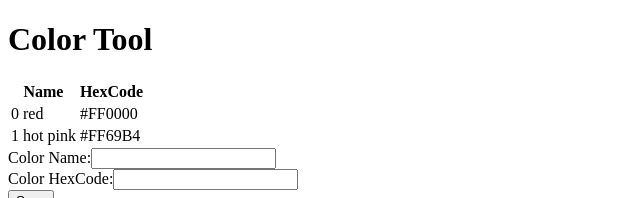
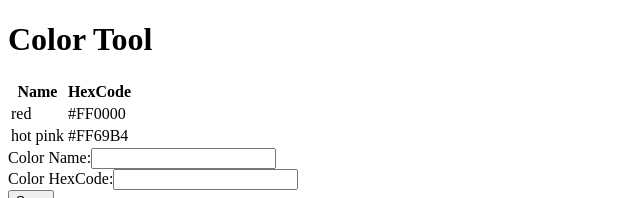
Before and after one commit to training4developers/angular_12112017, an Angular app: page / in a window 1280 px wide. Shown: the top 198 px of the page, without its empty margins (0-640 px from the left). Built offline with nearby package versions, Linux system fonts and the light colour scheme.

Commit message:
added code demos

```diff
--- a/src/app/color-tool/components/color-home/color-home.component.html
+++ b/src/app/color-tool/components/color-home/color-home.component.html
@@ -1,18 +1,5 @@
 <tool-header [headerText]="headerText"></tool-header>
-<table>
-  <thead>
-    <tr>
-      <th>Name</th>
-      <th>HexCode</th>
-    </tr>
-  </thead>
-  <tbody>
-    <tr *ngFor="let color of colors; let i = index">
-      <td>{{i}} {{color.name}}</td>
-      <td>{{color.hexCode}}</td>
-    </tr>
-  </tbody>
-</table>
+<data-table [config]="colorTableConfig" [data]="colors"></data-table>
 <form>
 
   <div>
--- a/src/app/color-tool/components/color-home/color-home.component.ts
+++ b/src/app/color-tool/components/color-home/color-home.component.ts
@@ -1,6 +1,7 @@
 import { Component } from '@angular/core';
 import { FormGroup, FormBuilder } from '@angular/forms';
 
+import { DataTableConfig } from '../../../shared-module/shared-module.module';
 import { Color } from '../../models/color';
 
 @Component({
@@ -11,6 +12,13 @@ import { Color } from '../../models/color';
 export class ColorHomeComponent {
 
   public headerText = 'Color Tool';
+
+  public colorTableConfig: DataTableConfig = {
+    cols: [
+      { header: 'Name', field: 'name' },
+      { header: 'HexCode', field: 'hexCode' },
+    ]
+  };
 
   public colorTemplateForm = {
     colorName: '',
--- /dev/null
+++ b/src/app/shared-module/components/data-table/data-table.component.html
@@ -0,0 +1,14 @@
+<table>
+  <thead>
+    <tr>
+      <th *ngFor="let col of config.cols">
+        {{col.header}}
+      </th>
+    </tr>
+  </thead>
+  <tbody>
+    <tr *ngFor="let item of data">
+      <td *ngFor="let col of config.cols">{{item[col.field]}}</td>
+    </tr>
+  </tbody>
+</table>
--- /dev/null
+++ b/src/app/shared-module/components/data-table/data-table.component.ts
@@ -0,0 +1,23 @@
+import { Component, OnInit, Input } from '@angular/core';
+
+import { DataTableConfig } from '../../models/data-table-config';
+
+@Component({
+  selector: 'data-table',
+  templateUrl: './data-table.component.html',
+  styleUrls: ['./data-table.component.css']
+})
+export class DataTableComponent implements OnInit {
+
+  @Input()
+  config: DataTableConfig = null;
+
+  @Input()
+  data: any[] = [];
+
+  constructor() { }
+
+  ngOnInit() {
+  }
+
+}
--- /dev/null
+++ b/src/app/shared-module/models/data-col-config.ts
@@ -0,0 +1,4 @@
+export interface DataColConfig {
+  header: string;
+  field: string;
+}
--- /dev/null
+++ b/src/app/shared-module/models/data-table-config.ts
@@ -0,0 +1,5 @@
+import { DataColConfig } from './data-col-config';
+
+export interface DataTableConfig {
+  cols: DataColConfig[];
+}
--- a/src/app/shared-module/shared-module.module.ts
+++ b/src/app/shared-module/shared-module.module.ts
@@ -1,13 +1,19 @@
 import { NgModule } from '@angular/core';
 import { CommonModule } from '@angular/common';
 
+import { DataTableConfig } from './models/data-table-config';
+import { DataColConfig } from './models/data-col-config';
+
 import { ToolHeaderComponent } from './components/tool-header/tool-header.component';
+import { DataTableComponent } from './components/data-table/data-table.component';
+
+export { DataTableConfig, DataColConfig };
 
 @NgModule({
   imports: [
     CommonModule
   ],
-  declarations: [ToolHeaderComponent],
-  exports: [ToolHeaderComponent],
+  declarations: [ToolHeaderComponent, DataTableComponent],
+  exports: [ToolHeaderComponent, DataTableComponent],
 })
 export class SharedModuleModule { }
```
Also changed, not shown: src/app/shared-module/components/data-table/data-table.component.css (added), 1 other file (tests, documents, lock files or other folders).
